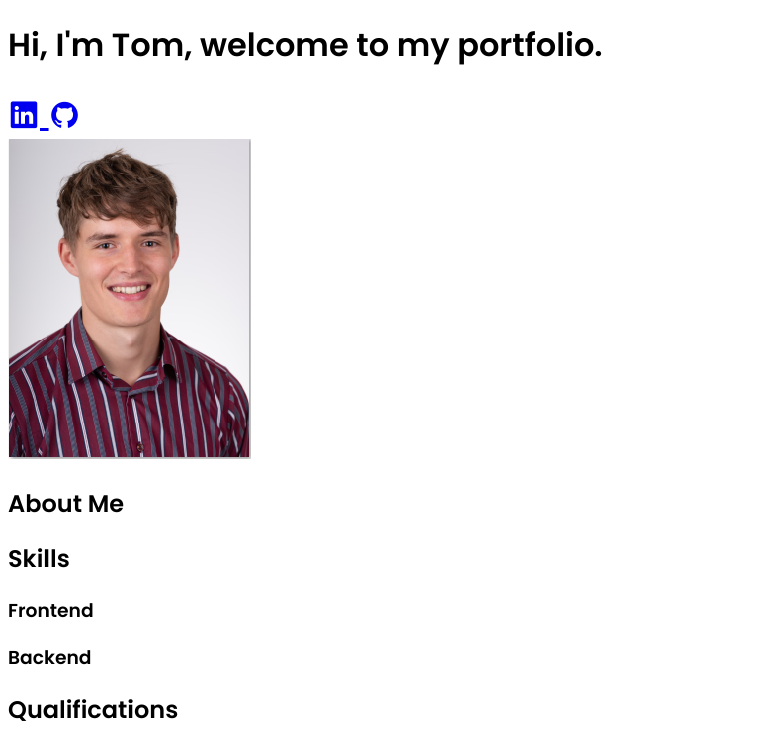
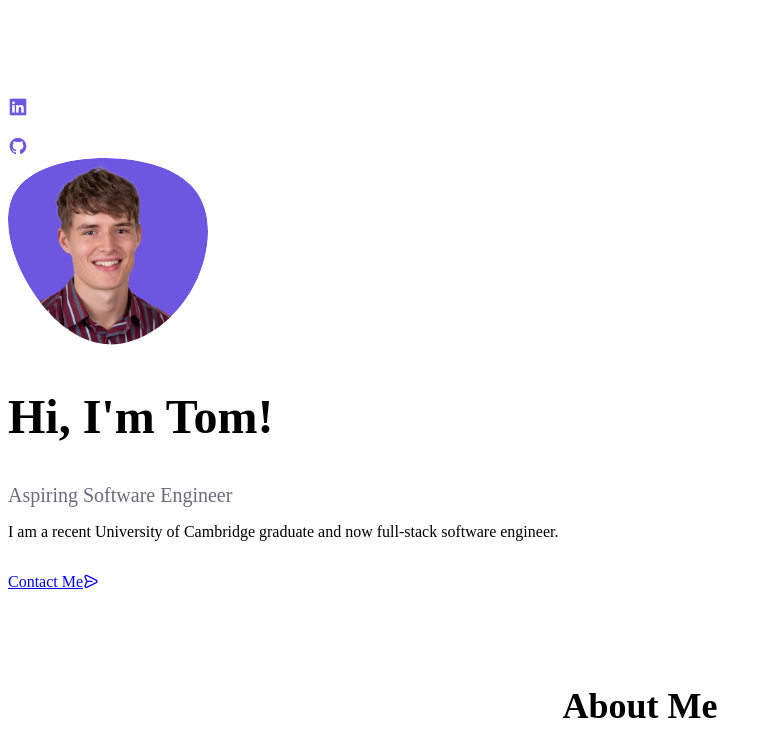
Before and after one commit to ThomasVirgo/fp-portfolio, a plain HTML site: page index.html in a window 1280 px wide. Shown: the top 744 px of the page, without its empty margins (0-772 px from the left). Drawn offline with nearby package versions, Linux system fonts and the light colour scheme.

Commit message:
create blob photo

```diff
--- a/index.html
+++ b/index.html
@@ -10,21 +10,54 @@
 </head>
 <body>
     <!-- HEADER & NAVIGATION -->
-    <h1>Hi, I'm Tom, welcome to my portfolio.</h1>
+    <!-- <h1>Hi, I'm Tom, welcome to my portfolio.</h1> -->
     <!-- HOME  -->
-    <section class="home" id="home">
-        <div class="home__container">
+    <section class="home section" id="home">
+        <div class="home__container container grid">
+            <div class="home__content grid">
                 <div class="home__social">
-                <a href="#" class="link icon">
+                    <a href="https://www.linkedin.com/in/thomas-virgo-4256701b8?lipi=urn%3Ali%3Apage%3Ad_flagship3_profile_view_base_contact_details%3B7PubMUmnRiuf1ahxuNjTiA%3D%3D" class="home__social-icon" target="_blank">
                         <i class="uil uil-linkedin"></i>
                     </a>
-                <a href="https://github.com/ThomasVirgo" class="link icon" target="_blank">
+                    <a href="https://github.com/ThomasVirgo" class="home__social-icon" target="_blank">
                         <i class="uil uil-github"></i>
                     </a>
+                </div>
 
+                <div class="home__img">
+                    <svg class='home__blob' viewBox="0 0 200 187" xmlns="http://www.w3.org/2000/svg" xmlns:xlink="http://www.w3.org/1999/xlink">
+                        <mask id="mask0" mask-type="alpha">
+                            <path d="M190.312 36.4879C206.582 62.1187 201.309 102.826 182.328 134.186C163.346 165.547
+                            130.807 187.559 100.226 186.353C69.6454 185.297 41.0228 161.023 21.7403 129.362C2.45775
+                            97.8511 -7.48481 59.1033 6.67581 34.5279C20.9871 10.1032 59.7028 -0.149132 97.9666
+                            0.00163737C136.23 0.303176 174.193 10.857 190.312 36.4879Z"/>
+                        </mask>
+                        <g mask="url(#mask0)">
+                            <path d="M190.312 36.4879C206.582 62.1187 201.309 102.826 182.328 134.186C163.346
+                            165.547 130.807 187.559 100.226 186.353C69.6454 185.297 41.0228 161.023 21.7403
+                            129.362C2.45775 97.8511 -7.48481 59.1033 6.67581 34.5279C20.9871 10.1032 59.7028
+                            -0.149132 97.9666 0.00163737C136.23 0.303176 174.193 10.857 190.312 36.4879Z"/>
+                            <image class="home__blob-img" x='14' y='0' xlink:href="profile.png"/>
+                        </g>
+                    </svg>
                 </div>
-            <div class="home__img">
-                <img src="Headshot.PNG" alt="Headshot Photo" class="home-img" id="home-img">
+
+                <div class="home__data">
+                    <h1 class="home__title">Hi, I'm Tom!</h1>
+                    <h3 class="home__subtitle">Aspiring Software Engineer</h3>
+                    <p class="home__description">I am a recent University of Cambridge graduate and now full-stack software engineer.</p>
+                    <a href="#contact" class="button button--flex">
+                        Contact Me<i class="uil uil-message button__icon"></i>
+                    </a>
+                </div>
+            </div>
+            <div class="home__scroll">
+                <a href="#about" class="home__scroll-button button--flex">
+                    <i class="uil uil-mouse-alt-2 home__scroll-mouse"></i>
+                    <span class="home__scroll-name">Scroll Down</span>
+                    <i class="uil uil-arrow-down home__scroll-arrow"></i>
+                    <!-- add from unicons -->
+                </a>
             </div>
         </div>
 
--- a/style.css
+++ b/style.css
@@ -1,17 +1,170 @@
+/* GOOGLE FONTS */
 @import url('https://fonts.googleapis.com/css2?family=Poppins:wght@400;500;600&display=swap');
 
-body{
-    font-family: 'Poppins', sans-serif;
+/* CSS VARIABLES */
+:root {
+    --header-height: 3rem;
+
+    /* COLORS */
+    /* Change favorite color */
+    --hue-color: 250; /*Purple 250 - Green 142 - Blue 230 - Pink 340*/
+
+    /* HSL colors */
+    --first-color: hsl(var(--hue-color), 69%, 61%);
+    --first-color-second: hsl(var(--hue-color), 69%, 61%);
+    --first-color-alt: hsl(var(--hue-color), 57%, 53%);
+    --first-color-lighter: hsl(var(--hue-color), 92%, 85%);
+    --title-color: hsl(var(--hue-color), 8%, 15%);
+    --text-color: hsl(var(--hue-color), 8%, 45%);
+    --text-color-light: hsl(var(--hue-color), 8%, 65%);
+    --input-color: hsl(var(--hue-color), 70%, 96%);
+    --body-color: hsl(var(--hue-color), 60%, 99%);
+    --container-color: #FFF;
+
+    /*========== Font and typography ==========*/
+    --body-font: font-family: 'Poppins', sans-serif;
+
+    /* .5rem = 8px, 1rem = 16px, 1.5rem = 24px ... */
+    --big-font-size: 2rem;
+    --h1-font-size: 1.5rem;
+    --h2-font-size: 1.25rem;
+    --h3-font-size: 1.125rem;
+    --normal-font-size: .938rem;
+    --small-font-size: .813rem;
+    --smaller-font-size: .75rem;
+
+    /*========== Font weight ==========*/
+    --font-medium: 500;
+    --font-semi-bold: 600;
+
+    /*========== Margins Bottom ==========*/
+    /* .25rem = 4px, .5rem = 8px, .75rem = 12px ... */
+    --mb-0-25: .25rem;
+    --mb-0-5: 0.5rem;
+    --mb-0-75: .75rem;
+    --mb-1: 1rem;
+    --mb-1-5: 1.5rem;
+    --mb-2: 2rem;
+    --mb-2-5: 2.5rem;
+    --mb-3: 3rem;
+
+    /*========== z index ==========*/
+    --z-tooltip: 10;
+    --z-fixed: 100;
+    --z-modal: 1000;
 }
 
-.link{
-    cursor: pointer;
+@media screen and (min-width: 968px) {
+    :root {
+        --big-font-size: 3rem;
+        --h1-font-size: 2.25rem;
+        --h2-font-size: 1.5rem;
+        --h3-font-size: 1.25rem;
+        --normal-font-size: 1rem;
+        --small-font-size: .875rem;
+        --smaller-font-size: .813rem;
+    }
 }
 
-.link:hover{
-    color: grey;
+/* REUSABLE CLASSES */
+.section{
+    padding: 2rem 0 4rem; /* top | horizontal | bottom */
 }
 
-.icon{
+.section__title{
+    font-size: var(--h1-font-size);
+}
+
+.section__subtitle{
+    display: block;
+    font-size: var(--small-font-size);
+    margin-bottom: var(--mb-3);
+}
+
+.section__title,
+.section__subtitle{
+    text-align: center;
+}
+
+
+/* HOME */
+.home__container{
+    gap: 1rem;
+}
+
+.home__content{
+    grid-template-columns: .5fr 3fr;
+    padding-top: 3.5rem;
+    align-items: center;
+}
+
+.home__social{
+    display: grid;
+    grid-template-columns: max-content;
+    row-gap: 1rem;
+}
+
+.home__social-icon{
+    font-size: 1.25rem;
+    color: var(--first-color);
+}
+
+.home__social-icon:hover{
+    color: var(--first-color-alt);
+}
+
+.home__blob{
+    width: 200px;
+    fill: var(--first-color);
+}
+
+.home__blob-img{
+    width:170px;
+}
+
+.home__data{
+    grid-column: 1/3;
+}
+
+.home__title{
+    font-size: var(--big-font-size);
+}
+
+.home__subtitle{
+    font-size: var(--h3-font-size);
+    color: var(--text-color);
+    font-weight: var(--font-medium);
+    margin-bottom: var(--mb-0-75);
+}
+
+.home__description{
+    margin-bottom: var(--mb-2);
+}
+
+.home__scroll{
+    display: none;
+}
+
+.home__scroll-button{
+    color: var(--first-color);
+    transition: 0.3s;
+}
+
+.home__scroll-button:hover{
+    transform: translateY(.25rem);
+}
+
+.home__scroll-mouse{
     font-size: 2rem;
 }
+
+.home__scroll-name{
+    font-size: var(--small-font-size);
+    color: var(--title-color);
+    font-weight: var(--font-medium);
+    margin-right: var(--mb-0-25);
+}
+
+.home__scroll-arrow{
+    font-size: 1.25rem;
+}
```
Also changed, not shown: profile.png (added). Lines whose indentation alone changed are shown as unchanged.
